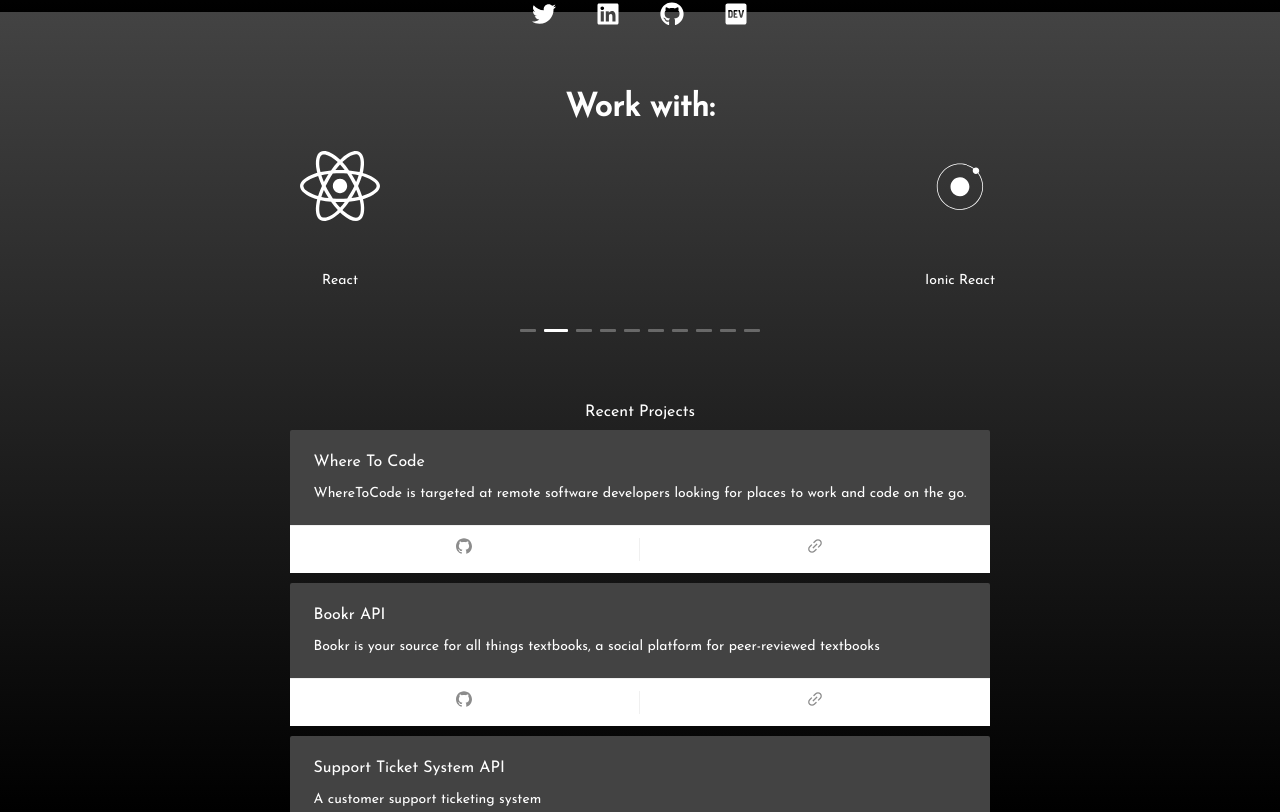
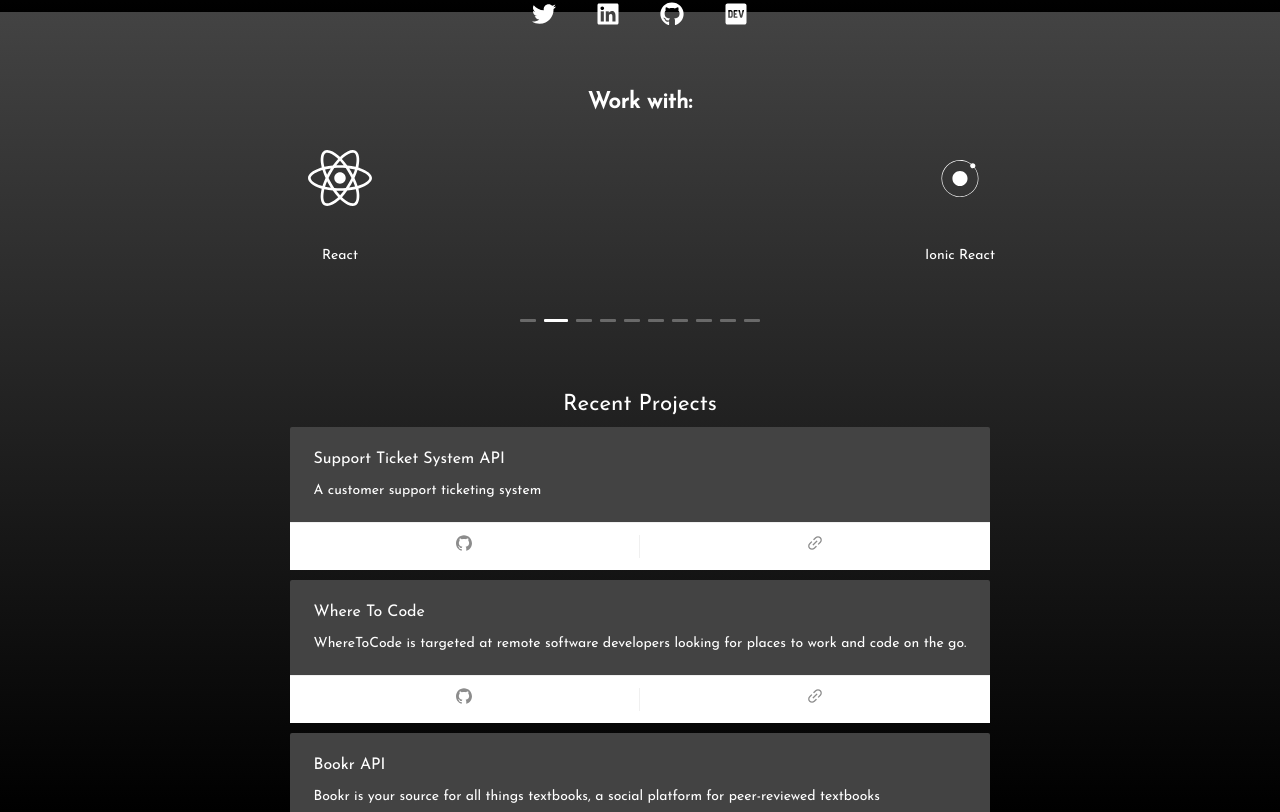
Before and after one commit to NabeelahY/Portfolio, a React (Create React App) app: page / in a window 1280 px wide. Shown: the part 788-1600 px from the top of the page. Built offline with nearby package versions, Linux system fonts and the light colour scheme.

Commit message:
Add styles

```diff
--- a/src/components/Projects.tsx
+++ b/src/components/Projects.tsx
@@ -7,25 +7,24 @@ const { Meta } = Card;
 const Projects: React.FC = () => {
   const projects = [
     {
+      name: 'Support Ticket System API',
+      desc: 'A customer support ticketing system',
+      link: 'https://github.com/NabeelahY/support_ticket_system',
+      github: 'https://github.com/NabeelahY/support_ticket_system',
+    },
+    {
       name: 'Where To Code',
       desc:
         'WhereToCode is targeted at remote software developers looking for places to work and code on the go.',
       link: 'https://wheretocode.com',
       github: 'https://github.com/where-to-code',
     },
-
     {
       name: 'Bookr API',
       desc:
         'Bookr is your source for all things textbooks, a social platform for peer-reviewed textbooks',
       link: 'https://github.com/bookr-buildweek/Back-End',
       github: 'https://github.com/bookr-buildweek/Back-End',
-    },
-    {
-      name: 'Support Ticket System API',
-      desc: 'A customer support ticketing system',
-      link: 'https://github.com/NabeelahY/support_ticket_system',
-      github: 'https://github.com/NabeelahY/support_ticket_system',
     },
     {
       name: 'Reddit Mini Clone',
--- a/src/components/styles/Projects.ts
+++ b/src/components/styles/Projects.ts
@@ -7,12 +7,17 @@ export const ProjectStyles = styled.section`
   align-items: center;
   padding: 20px;
 
+  h1 {
+    font-size: 1.4rem;
+  }
+
   .ant-card {
     margin: 10px 0;
     &.content {
       color: #fff;
       background-color: #434343;
     }
+
     .ant-card-meta-detail {
       .ant-card-meta-description,
       .ant-card-meta-title {
--- a/src/components/styles/Stack.ts
+++ b/src/components/styles/Stack.ts
@@ -5,7 +5,7 @@ export const StackStyles = styled.section`
   text-align: center;
 
   h1 {
-    font-size: 2rem;
+    font-size: 1.4rem;
     font-weight: bold;
     margin: 10px 0;
   }
@@ -23,14 +23,12 @@ export const IconStyles = styled.div`
   flex-direction: column;
   justify-content: space-evenly;
   align-items: center;
-  margin: 0 10px;
+  margin: 10px;
   div {
-    font-size: 5rem;
+    font-size: 4rem;
   }
   img {
-    height: 8rem;
-    margin: 0 auto;
-    padding: 10px 0 30px 0;
-    fill: #fff;
+    height: 4rem;
+    margin: 10px auto;
   }
 `;
```
